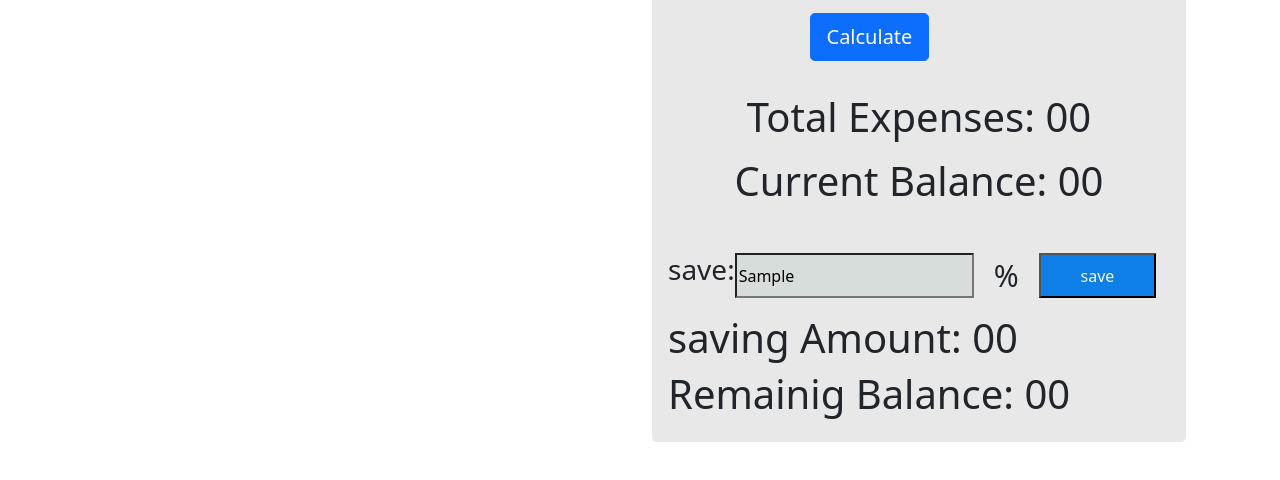
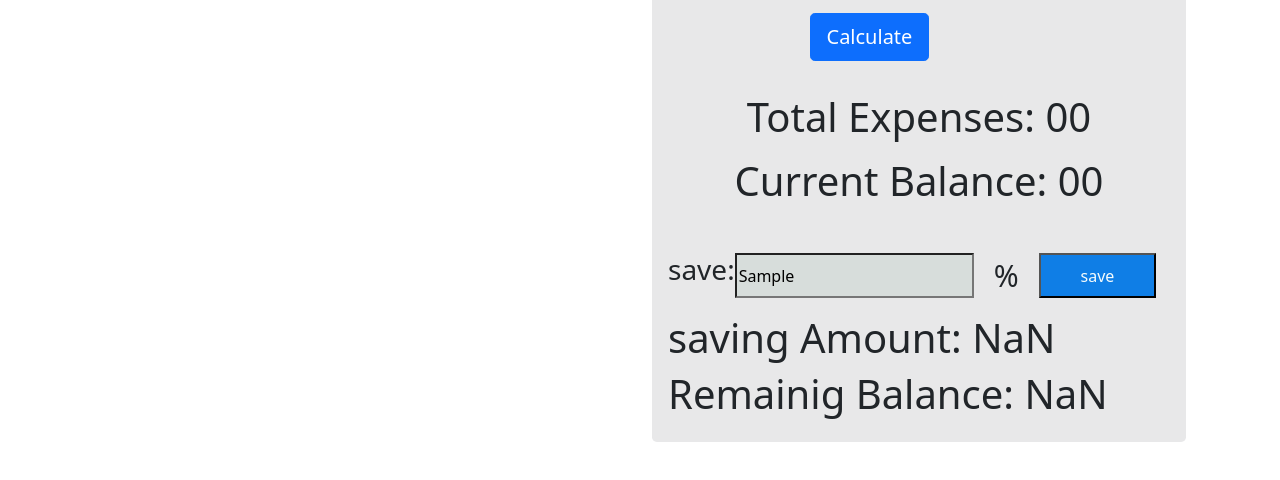
Before and after one commit to Mahedi-junior/money-calculation, a plain HTML site: page index.html in a window 1280 px wide. Both pictures are taken after typing "Sample" into the empty fields and a click on the button "save". Shown: the part 643-1123 px from the top of the page. Drawn offline with nearby package versions, Linux system fonts and the light colour scheme.

Commit message:
added saving function

```diff
--- a/app.js
+++ b/app.js
@@ -33,22 +33,23 @@ document.getElementById("calculate").addEventListener("click", function() {
     document.getElementById("final-balance").innerText = currentBalance;
 });
 
-// Calling the function
-// document.getElementById("calculate").addEventListener("click", function () {});
-//saving calculation
+// Saving calculation
 
-// document.getElementById("save-btn").addEventListener("click", function () {
-// const currentbalance = parseFloat(
-// document.getElementById("final-balance").innerText
-// );
-// //saving balance
-// const saveInput = document.getElementById("save-input").value;
-// const saving = currentbalance * (saveInput / 100);
-// //saving amount
-// savingText = document.getElementById("saving");
-// savingText.innerText = parseInt(saving);
-// const remainigbalance = currentbalance - saving;
-// console.log(remainigbalance);
-// const remainigText = document.getElementById("remaining-blance");
-// remainigText.innerText = parseFloat(remainigbalance);
-// });
+function getSaving(percent) {
+    let inputDiscount = document.getElementById(percent);
+    let discount = parseFloat(inputDiscount.value);
+    return discount;
+}
+
+document.getElementById("save-btn").addEventListener("click", function() {
+    let currentBalance = parseFloat(
+        document.getElementById("final-balance").innerText
+    );
+    let getDiscount = getSaving("save-input");
+    let saveAmount = (getDiscount * currentBalance) / 100;
+    let remainingBalance = currentBalance - saveAmount;
+
+    document.getElementById("saving").innerText = parseFloat(saveAmount);
+    document.getElementById("remaining-balance").innerText =
+        parseFloat(remainingBalance);
+});
--- a/index.html
+++ b/index.html
@@ -56,7 +56,7 @@
                                     <button id="save-btn" class="save-btn">save</button>
                                 </div>
                                 <h1 class="mt-3">saving Amount: <span id="saving">00</span></h1>
-                                <h1>Remainig Balance: <span id="remaining-blance">00</span></h1>
+                                <h1>Remainig Balance: <span id="remaining-balance">00</span></h1>
                             </div>
 
                         </div>
```
